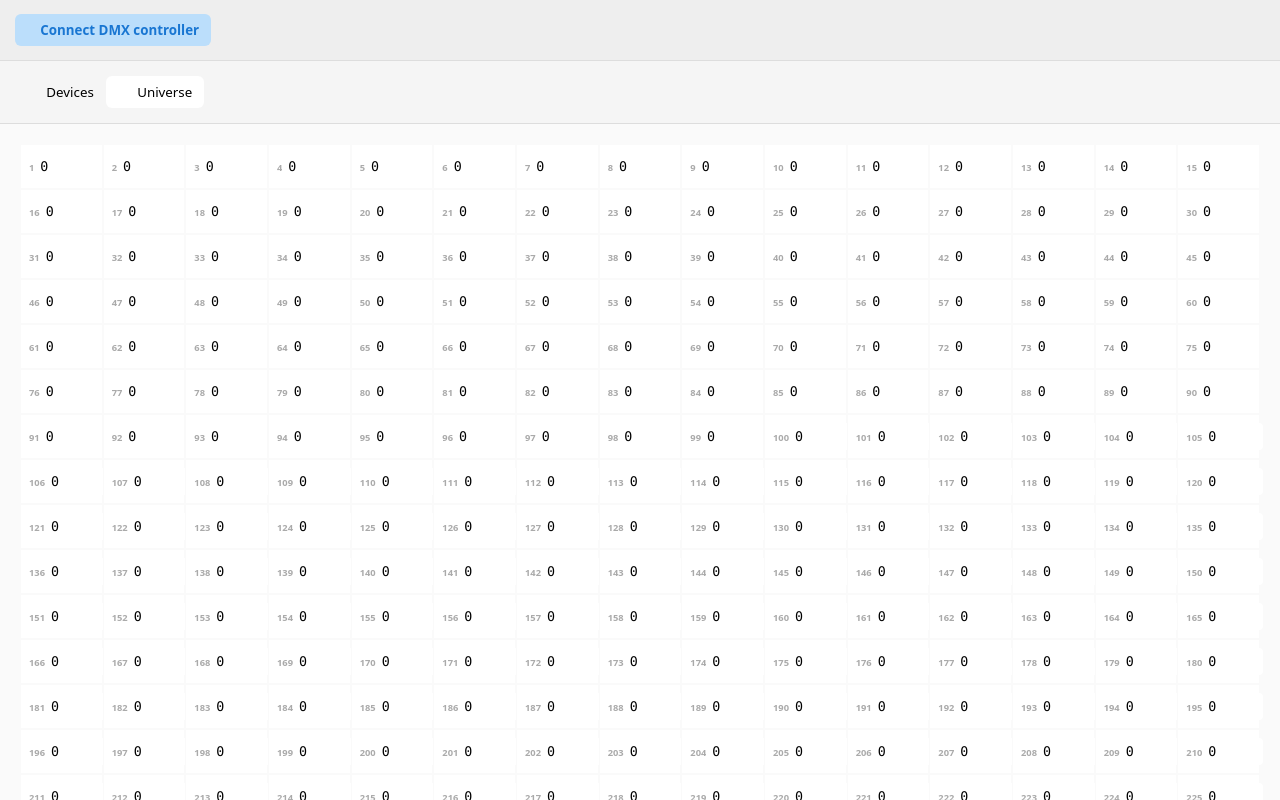
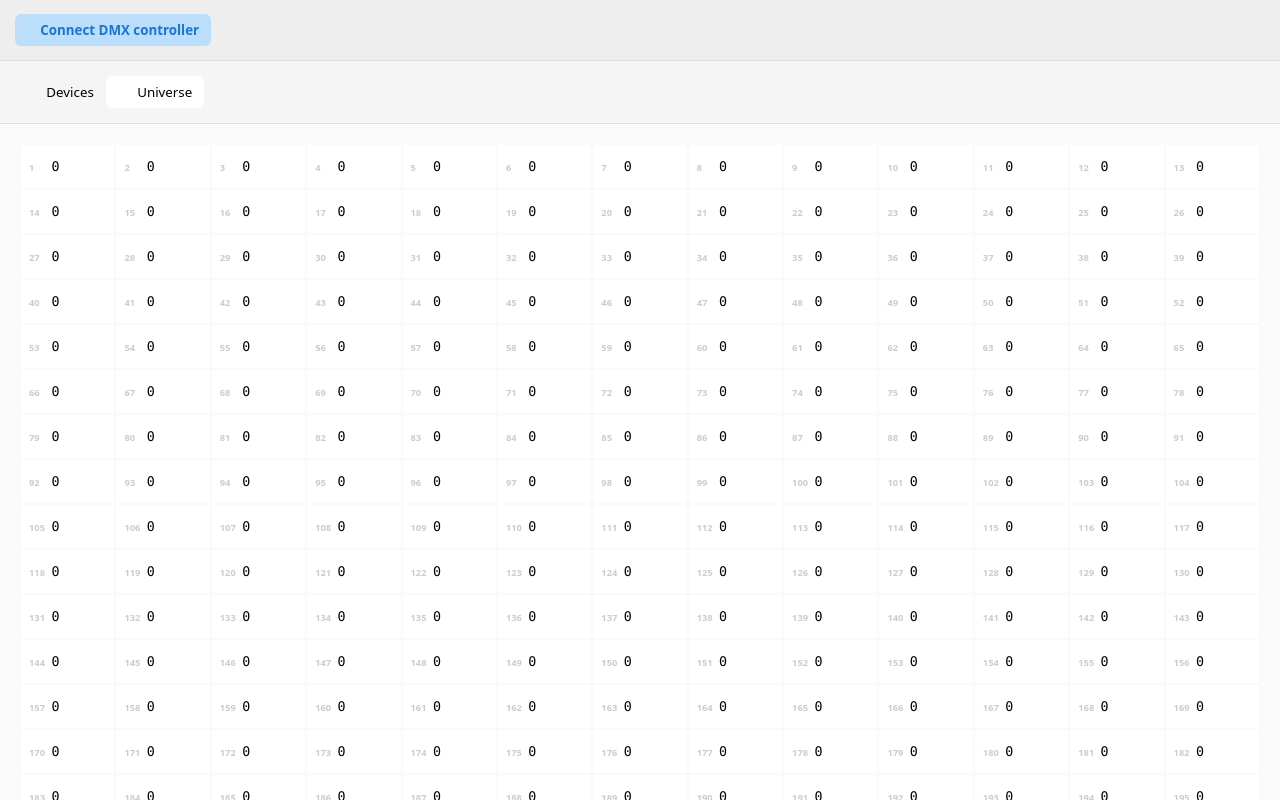
Before and after one commit to NielsLeenheer/WebDmxController, a Svelte app: page / in a window 1280 px wide. Both pictures are taken after a click on the label "Universe". Built offline with nearby package versions, Linux system fonts and the light colour scheme; some icons are missing.

Commit message:
Refactor channels grid and channel label styles for improved layout and readability

```diff
--- a/src/components/UniverseView.svelte
+++ b/src/components/UniverseView.svelte
@@ -76,8 +76,7 @@
 
     .channels-grid {
         display: grid;
-        grid-template-columns: repeat(auto-fill, minmax(80px, 1fr));
-        /* gap: 8px; */
+        grid-template-columns: repeat(auto-fill, minmax(90px, 1fr));
     }
 
     .channel {
@@ -91,10 +90,10 @@
 
     .channel label {
         font-size: 7pt;
-        color: #aaa;
+        color: #ccc;
         margin-bottom: 4px;
         font-weight: 600;
-        width: 5ch;
+        width: 7em;
     }
 
     .channel input {
```
